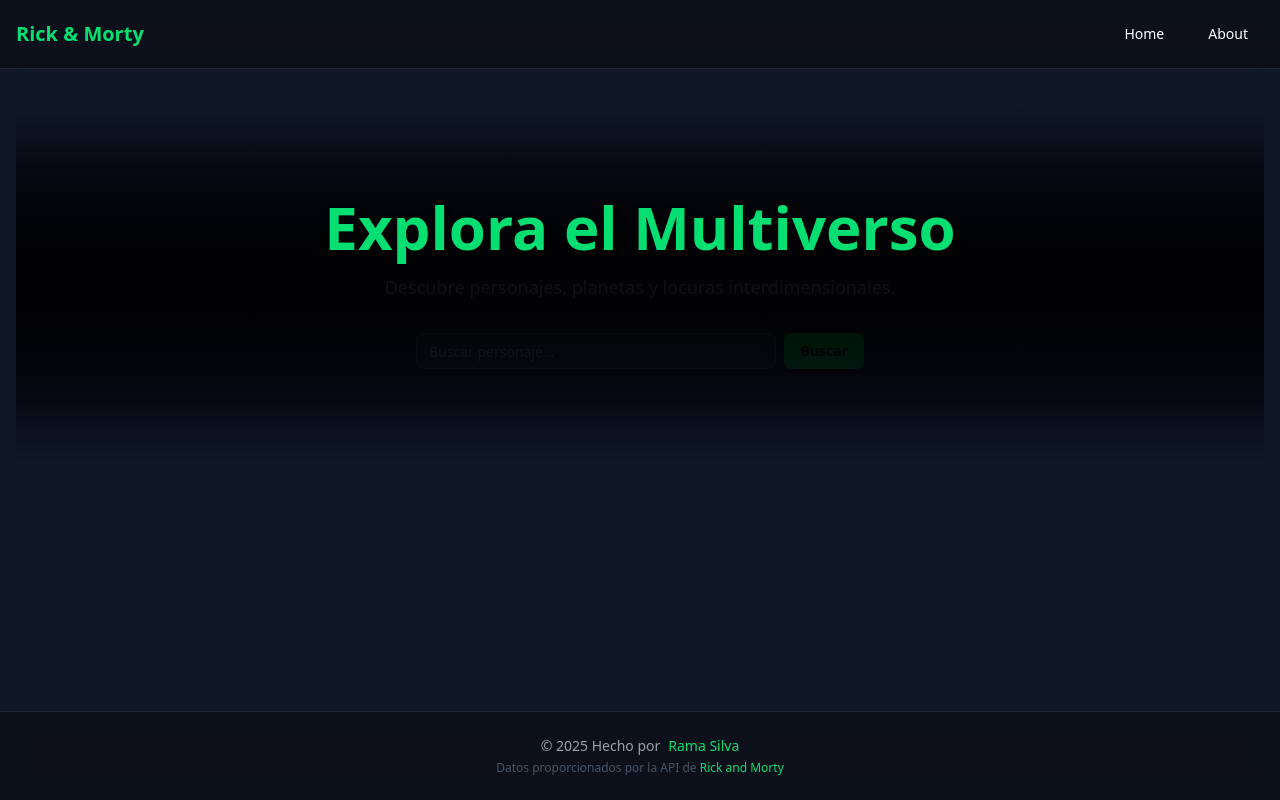
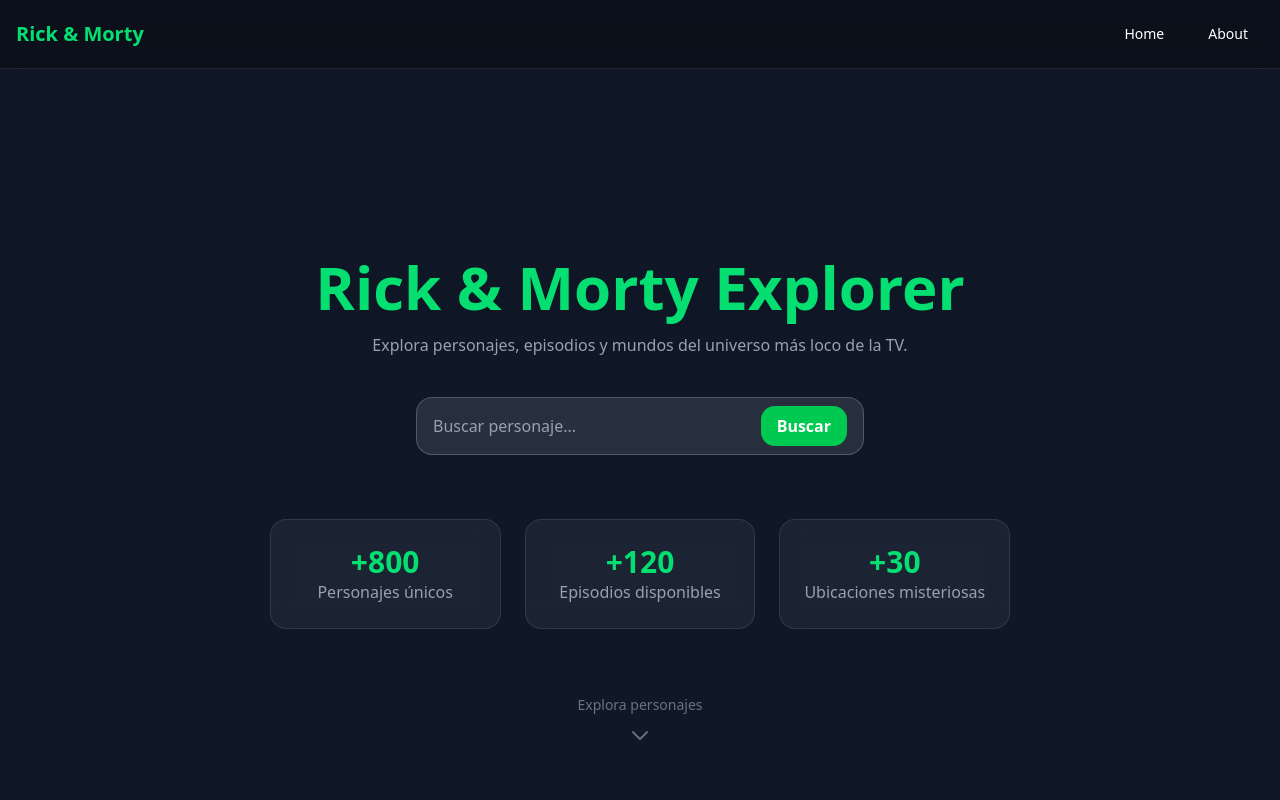
Before and after one commit to NickRami/mini-app-RickyAndMorty, a React (Vite) app: page / in a window 1280 px wide. Shown: the top 800 px of the page. Built offline with nearby package versions, Linux system fonts and the light colour scheme.

Commit message:
add complete hero section update

```diff
--- a/src/components/Hero.tsx
+++ b/src/components/Hero.tsx
@@ -4,55 +4,99 @@
 import { Button } from "./ui/button";
 const Hero = () => {
   return (
-    <section className="relative flex flex-col items-center justify-center text-center py-24 overflow-hidden">
-      {/* Fondo animado */}
-      <div className="absolute inset-0 bg-linear-to-b from-gray-900 via-black to-gray-900 opacity-90" />
-      <motion.div
-        className="absolute -z-10 blur-3xl"
-        animate={{ opacity: [0.3, 0.7, 0.3] }}
-        transition={{ repeat: Infinity, duration: 6 }}
-        style={{
-          background:
-            "radial-gradient(circle at 50% 50%, rgba(0,255,180,0.4), transparent 60%)",
-          width: "100%",
-          height: "100%",
-        }}
-      />
+    <section className="relative flex flex-col items-center justify-center min-h-screen overflow-hidden text-center px-6">
+      {/* Background cards decorativas */}
+      <div className="absolute inset-0 -z-10 flex justify-center items-center gap-6 opacity-50">
+        {[...Array(3)].map((_, i) => (
+          <motion.div
+            key={i}
+            className="w-64 h-80 bg-white/5 rounded-2xl border border-white/10 backdrop-blur-md"
+            initial={{ y: 50, opacity: 0 }}
+            animate={{ y: 0, opacity: 0.3 }}
+            transition={{ delay: i * 0.3, duration: 1.2 }}
+            whileHover={{ rotateY: 10, scale: 1.05 }}
+          />
+        ))}
+      </div>
 
-      {/* Contenido */}
+      {/* Contenido principal */}
       <motion.h1
         className="text-5xl md:text-6xl font-extrabold text-green-400 drop-shadow-lg"
         initial={{ opacity: 0, y: -30 }}
         animate={{ opacity: 1, y: 0 }}
         transition={{ duration: 1 }}
       >
-        Explora el Multiverso
+        Rick & Morty Explorer
       </motion.h1>
 
       <motion.p
-        className="text-gray-400 mt-4 text-lg"
+        className="mt-4 text-gray-400 max-w-2xl"
         initial={{ opacity: 0, y: 20 }}
         animate={{ opacity: 1, y: 0 }}
         transition={{ delay: 0.3, duration: 1 }}
       >
-        Descubre personajes, planetas y locuras interdimensionales.
+        Explora personajes, episodios y mundos del universo más loco de la TV.
       </motion.p>
 
       {/* Buscador */}
       <motion.div
-        className="flex mt-8 gap-2 w-full max-w-md"
-        initial={{ opacity: 0, y: 30 }}
+        className="mt-10 flex items-center gap-3 bg-white/10 backdrop-blur-md border border-white/20 rounded-2xl px-4 py-2 w-full max-w-md"
+        initial={{ opacity: 0, y: 40 }}
         animate={{ opacity: 1, y: 0 }}
         transition={{ delay: 0.6, duration: 1 }}
       >
-        <Input
+        <input
           type="text"
           placeholder="Buscar personaje..."
-          className="bg-white/10 border-white/20 text-white placeholder:text-gray-400"
+          className="flex-1 bg-transparent border-none outline-none text-white placeholder-gray-400"
         />
-        <Button className="bg-green-500 hover:bg-green-400 text-black font-semibold">
+        <button className="bg-green-500 hover:bg-green-600 text-white font-semibold px-4 py-2 rounded-xl transition-all">
           Buscar
-        </Button>
+        </button>
+      </motion.div>
+
+      {/* Highlights */}
+      <motion.div
+        className="mt-16 grid grid-cols-1 md:grid-cols-3 gap-6 text-center"
+        initial={{ opacity: 0, y: 40 }}
+        animate={{ opacity: 1, y: 0 }}
+        transition={{ delay: 0.8, duration: 1 }}
+      >
+        <div className="bg-white/5 p-6 rounded-2xl border border-white/10 backdrop-blur-md">
+          <h3 className="text-3xl font-bold text-green-400">+800</h3>
+          <p className="text-gray-400">Personajes únicos</p>
+        </div>
+        <div className="bg-white/5 p-6 rounded-2xl border border-white/10 backdrop-blur-md">
+          <h3 className="text-3xl font-bold text-green-400">+120</h3>
+          <p className="text-gray-400">Episodios disponibles</p>
+        </div>
+        <div className="bg-white/5 p-6 rounded-2xl border border-white/10 backdrop-blur-md">
+          <h3 className="text-3xl font-bold text-green-400">+30</h3>
+          <p className="text-gray-400">Ubicaciones misteriosas</p>
+        </div>
+      </motion.div>
+
+      {/* Scroll indicator */}
+      <motion.div
+        className="mt-16 flex flex-col items-center text-gray-500"
+        animate={{ y: [0, 10, 0] }}
+        transition={{ repeat: Infinity, duration: 2 }}
+      >
+        <p className="text-sm mb-2">Explora personajes</p>
+        <svg
+          xmlns="http://www.w3.org/2000/svg"
+          fill="none"
+          viewBox="0 0 24 24"
+          strokeWidth={2}
+          stroke="currentColor"
+          className="w-6 h-6"
+        >
+          <path
+            strokeLinecap="round"
+            strokeLinejoin="round"
+            d="M19 9l-7 7-7-7"
+          />
+        </svg>
       </motion.div>
     </section>
   );
```
